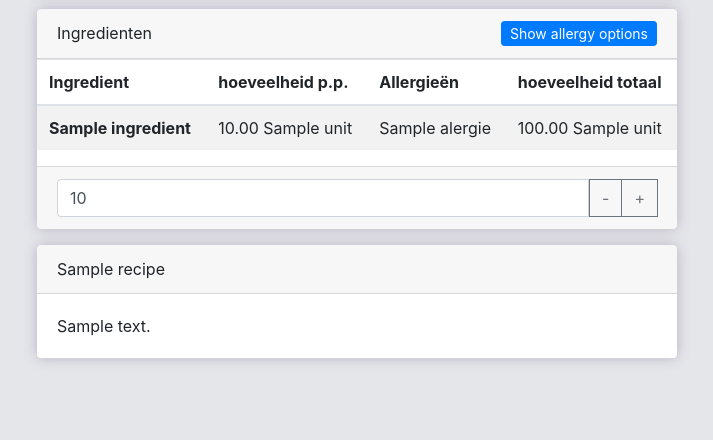
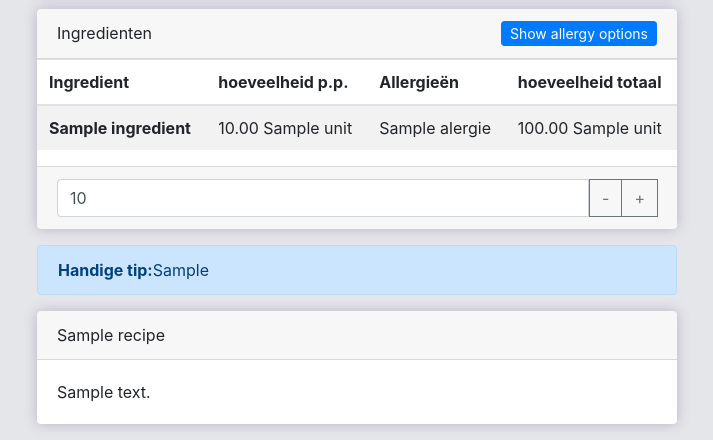
Before and after one commit to Matthijz98/HapMap, a Django app: page /recipe/1 in a window 1280 px wide. Shown: the part 927-1367 px from the top of the page, without its empty margins (283-996 px from the left). Before the commit the page ends 1290 px from the top, so only its background shows below. Run offline with Django 3.2, Linux system fonts and the light colour scheme; tables that the repository leaves empty hold one stand-in row (values such as "Sample post"); some libraries are stand-ins or nearby versions.

Commit message:
add recipe tip

```diff
--- a/HapMap/recipebook/static/recipebook/css/recipe.css
+++ b/HapMap/recipebook/static/recipebook/css/recipe.css
@@ -28,6 +28,9 @@ body {
   margin-bottom: unset !important;
 }
 
+.alert p{
+  margin-bottom: unset !important;
+}
 
 /*Extra small devices (portrait phones, less than 576px)*/
 @media (max-width: 575.98px) {
@@ -45,7 +48,7 @@ body {
 /*Medium devices (tablets, 768px and up)*/
 @media (min-width: 768px) and (max-width: 991.98px) {
   .card-columns {column-count: 3 !important;}
-  .recipe_card, .breadcrumb-card{
+  .recipe_card, .breadcrumb-card, .alert{
     width: 90% !important;
     margin-left: auto!important;
     margin-right: auto!important;
@@ -56,7 +59,7 @@ body {
 /*Large devices (desktops, 992px and up)*/
 @media (min-width: 992px) and (max-width: 1199.98px) {
   .card-columns {column-count: 4 !important;}
-  .recipe_card, .breadcrumb-card{
+  .recipe_card, .breadcrumb-card, .alert{
     width: 80% !important;
     margin-left: auto!important;
     margin-right: auto!important;
@@ -67,7 +70,7 @@ body {
 /*Extra large devices (large desktops, 1200px and up)*/
 @media (min-width: 1200px) {
   .card-columns {column-count: 5 !important;}
-  .recipe_card, .breadcrumb-card{
+  .recipe_card, .breadcrumb-card, .alert{
     width: 50% !important;
     margin-left: auto!important;
     margin-right: auto!important;
--- a/HapMap/recipebook/templates/recipebook/recipe.html
+++ b/HapMap/recipebook/templates/recipebook/recipe.html
@@ -61,6 +61,13 @@
                 </div>
             </div>
         </div>
+
+        {% if recipe.recipe_tip %}
+        <div class="alert alert-primary" role="alert">
+            <b>Handige tip:</b>{{ recipe.recipe_tip | safe }}
+        </div>
+        {% endif %}
+
         <div class="card recipe_card">
             <div class="card-header">
                 {{ recipe.recipe_title }}
```
